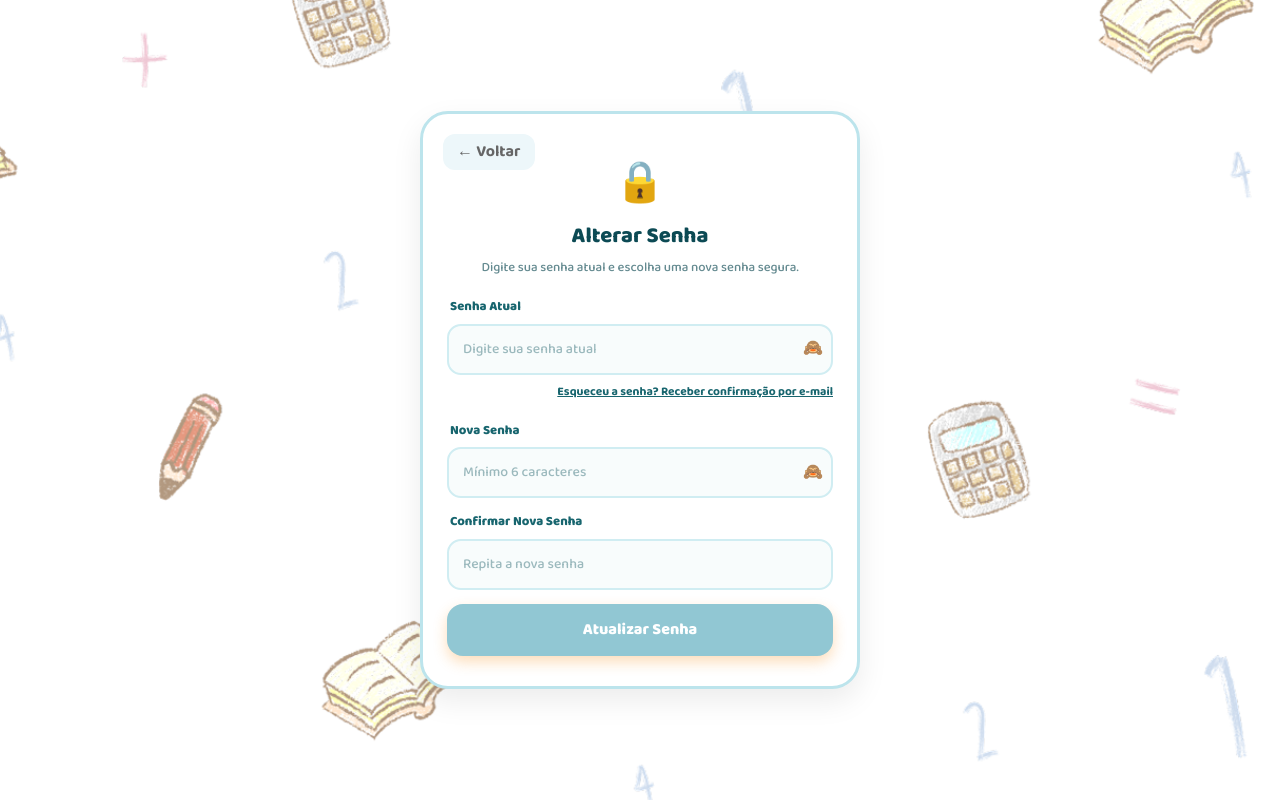
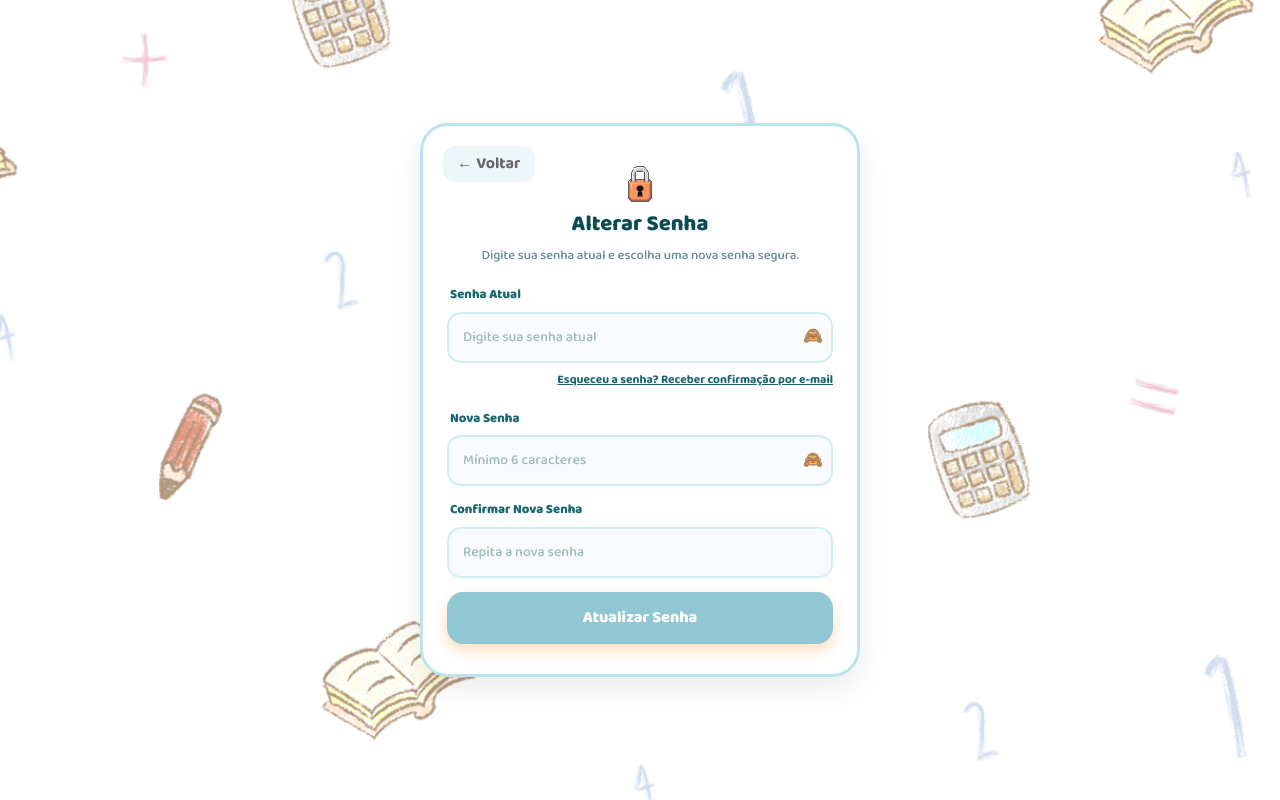
Before and after one commit to guiduke07-source/ludiko_main, a React (Vite) app: page /alterar-senha in a window 1280 px wide. Built offline with nearby package versions, Linux system fonts and the light colour scheme; what google-fonts would draw is missing.

Commit message:
Gui 15/09  11:45

```diff
--- a/src/pages/AlterarSenha/alterarSenha.css
+++ b/src/pages/AlterarSenha/alterarSenha.css
@@ -43,8 +43,11 @@
 }
 
 .senha-badge-icon {
-  font-size: 40px;
+  display: flex;
+  justify-content: center;
+  align-items: center;
   margin-top: 10px;
+  margin-bottom: 4px;
 }
 
 .senha-header h2 {
--- a/src/pages/AlterarSenha/alterarSenha.jsx
+++ b/src/pages/AlterarSenha/alterarSenha.jsx
@@ -1,22 +1,20 @@
 import React, { useState } from 'react';
 import { useNavigate } from 'react-router-dom';
 import './alterarSenha.css';
+import IconCadeado from '../../Components/imgs/Cadeado.png';
 
 export default function AlterarSenha() {
   const navigate = useNavigate();
 
-  // Modo: "alterar" (com senha atual) ou "recuperar" (com código por e-mail)
   const [modo, setModo] = useState('alterar');
-  const [etapaCodigo, setEtapaCodigo] = useState(1); // 1 = Digitar E-mail, 2 = Digitar Código e Nova Senha
+  const [etapaCodigo, setEtapaCodigo] = useState(1);
 
-  // Estados para Alterar Senha Padrão
   const [senhaAtual, setSenhaAtual] = useState('');
   const [senhaNova, setSenhaNova] = useState('');
   const [confirmarSenha, setConfirmarSenha] = useState('');
   const [verSenhaAtual, setVerSenhaAtual] = useState(false);
   const [verSenhaNova, setVerSenhaNova] = useState(false);
 
-  // Estados para Recuperação com Código via E-mail
   const [emailRecuperacao, setEmailRecuperacao] = useState('');
   const [codigoConfirmacao, setCodigoConfirmacao] = useState('');
   const [novaSenhaRecuperacao, setNovaSenhaRecuperacao] = useState('');
@@ -25,7 +23,6 @@ export default function AlterarSenha() {
   const [mensagem, setMensagem] = useState({ tipo: '', texto: '' });
   const [carregando, setCarregando] = useState(false);
 
-  // 1. Fluxo de Alteração de Senha Normal (Logado)
   const handleAlterarSenha = async (e) => {
     e.preventDefault();
     setMensagem({ tipo: '', texto: '' });
@@ -76,7 +73,6 @@ export default function AlterarSenha() {
     }
   };
 
-  // 2. Fluxo Recuperação: Solicitar Código
   const handleSolicitarCodigo = async (e) => {
     e.preventDefault();
     setMensagem({ tipo: '', texto: '' });
@@ -108,7 +104,6 @@ export default function AlterarSenha() {
     }
   };
 
-  // 3. Fluxo Recuperação: Confirmar Código e Salvar Nova Senha
   const handleRedefinirComCodigo = async (e) => {
     e.preventDefault();
     setMensagem({ tipo: '', texto: '' });
@@ -157,7 +152,22 @@ export default function AlterarSenha() {
         </button>
 
         <div className="senha-header">
-          <div className="senha-badge-icon">{modo === 'recuperar' ? '📩' : '🔒'}</div>
+          <div className="senha-badge-icon">
+            {modo === 'recuperar' ? (
+              '📩'
+            ) : (
+              <img
+                src={IconCadeado}
+                alt="Cadeado"
+                style={{
+                  width: '36px',
+                  height: '36px',
+                  objectFit: 'contain',
+                  imageRendering: 'pixelated'
+                }}
+              />
+            )}
+          </div>
           <h2>{modo === 'recuperar' ? 'Recuperação por E-mail' : 'Alterar Senha'}</h2>
           <p>
             {modo === 'recuperar'
@@ -174,7 +184,6 @@ export default function AlterarSenha() {
           </div>
         )}
 
-        {/* OPÇÃO 1: Alteração Normal por Senha Atual */}
         {modo === 'alterar' && (
           <form onSubmit={handleAlterarSenha} className="senha-form">
             <div className="campo-grupo">
@@ -248,7 +257,6 @@ export default function AlterarSenha() {
           </form>
         )}
 
-        {/* OPÇÃO 2: Solicitar Código via E-mail */}
         {modo === 'recuperar' && etapaCodigo === 1 && (
           <form onSubmit={handleSolicitarCodigo} className="senha-form">
             <div className="campo-grupo">
@@ -279,7 +287,6 @@ export default function AlterarSenha() {
           </form>
         )}
 
-        {/* OPÇÃO 3: Confirmar Código e Salvar Senha Nova */}
         {modo === 'recuperar' && etapaCodigo === 2 && (
           <form onSubmit={handleRedefinirComCodigo} className="senha-form">
             <div className="campo-grupo">
--- a/src/pages/Areapais/Areapais.css
+++ b/src/pages/Areapais/Areapais.css
@@ -25,8 +25,8 @@
 
 /* CARD AZUL (CONTAINER DO PIN) */
 .login-card {
-  width: min(400px, 40vw) !important;
-  min-height: 200px !important;
+  width: min(800px, 80vw) !important;
+  min-height: 400px !important;
   background: #b7dced !important;
   border-radius: 28px !important;
   display: flex !important;
--- a/src/pages/FaleConosco/faleConosco.jsx
+++ b/src/pages/FaleConosco/faleConosco.jsx
@@ -1,6 +1,7 @@
 import React, { useState, useEffect } from 'react';
 import { useNavigate } from 'react-router-dom';
 import './faleConosco.css';
+import IconContato from '../../Components/imgs/Contato.png';
 
 export default function FaleConosco() {
   const navigate = useNavigate();
@@ -13,7 +14,6 @@ export default function FaleConosco() {
   const [enviando, setEnviando] = useState(false);
 
   useEffect(() => {
-    // Recupera os dados do usuário autenticado no sessionStorage
     const usuarioSalvo = sessionStorage.getItem('usuario');
     if (usuarioSalvo) {
       try {
@@ -80,7 +80,18 @@ export default function FaleConosco() {
         </button>
 
         <div className="fale-header">
-          <div className="fale-badge-icon">💬</div>
+          <div className="fale-badge-icon">
+            <img
+              src={IconContato}
+              alt="Contato"
+              style={{
+                width: '36px',
+                height: '36px',
+                objectFit: 'contain',
+                imageRendering: 'pixelated'
+              }}
+            />
+          </div>
           <h2>Fale Conosco</h2>
           <p>Dúvidas, sugestões ou problemas? Envie uma mensagem diretamente para nossa equipe.</p>
         </div>
--- a/src/pages/HistoricoUso/historicoUso.css
+++ b/src/pages/HistoricoUso/historicoUso.css
@@ -34,8 +34,11 @@
 }
 
 .historico-badge-icon {
-  font-size: 40px;
+  display: flex;
+  justify-content: center;
+  align-items: center;
   margin-top: 10px;
+  margin-bottom: 4px;
 }
 
 .historico-header h2 {
--- a/src/pages/HistoricoUso/historicoUso.jsx
+++ b/src/pages/HistoricoUso/historicoUso.jsx
@@ -1,6 +1,7 @@
 import React, { useEffect, useState } from 'react';
 import { useNavigate } from 'react-router-dom';
 import './historicoUso.css';
+import IconGrafico from '../../Components/imgs/Grafico.png';
 
 export default function HistoricoUso() {
   const navigate = useNavigate();
@@ -41,7 +42,18 @@ export default function HistoricoUso() {
         <button className="historico-voltar-btn" onClick={() => navigate(-1)}>← Voltar</button>
 
         <div className="historico-header">
-          <div className="historico-badge-icon">📊</div>
+          <div className="historico-badge-icon">
+            <img
+              src={IconGrafico}
+              alt="Gráfico"
+              style={{
+                width: '36px',
+                height: '36px',
+                objectFit: 'contain',
+                imageRendering: 'pixelated'
+              }}
+            />
+          </div>
           <h2>Histórico Semanal</h2>
           <p>Acompanhe o tempo de uso de semanas passadas.</p>
         </div>
```
